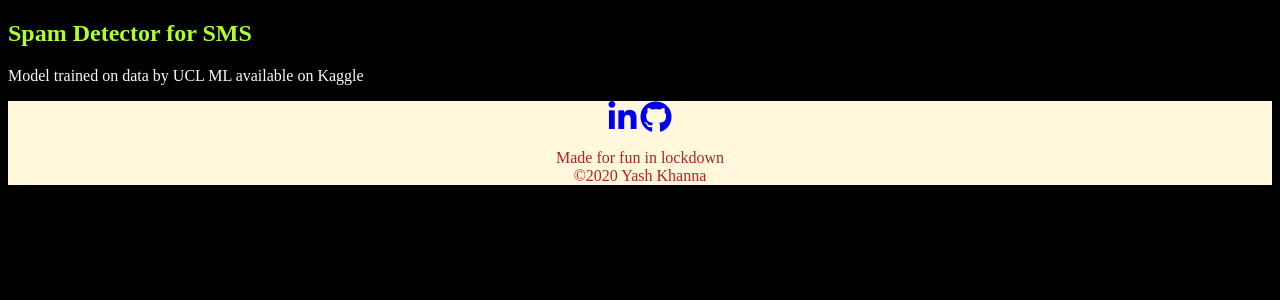
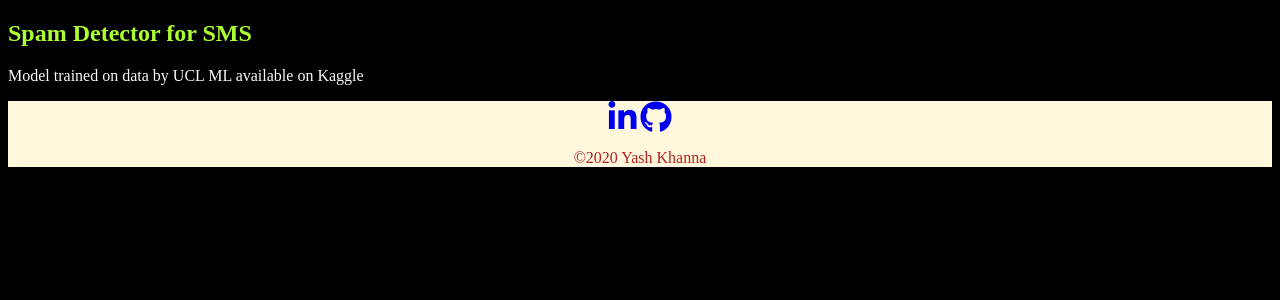
Before and after one commit to yashkhanna1498/sms-classifier-with-end-to-end, a Flask app: template templates/result.html in a window 1280 px wide. Shown: the top 300 px of the page. Run offline with Flask 2, Linux system fonts and the light colour scheme; the template is opened without the code that fills it, so the values that code supplies are empty; parts of the project's set-up code (start-up, migrations or seed data) failed here and were passed over; some libraries are stand-ins or nearby versions.

Commit message:
Update result.html

```diff
--- a/templates/result.html
+++ b/templates/result.html
@@ -40,7 +40,9 @@
             <p ><a href="http://www.linkedin.com/in/yashkhanna1498"><i class="fa fa-linkedin fa-2x"></i></a>
             <a href="https://github.com/yashkhanna1498"><i class="fa fa-github fa-2x"></i></a></p>
            </div>
-           <p style="color:FireBrick"class='footer-description'>Made for fun in lockdown<br> ©2020 Yash Khanna</p>
+           <p style="color:FireBrick"class='footer-description'>
+		   <!--Made for fun in lockdown<br> -->
+		   ©2020 Yash Khanna</p>
        </div>
 
 	</body>
```
